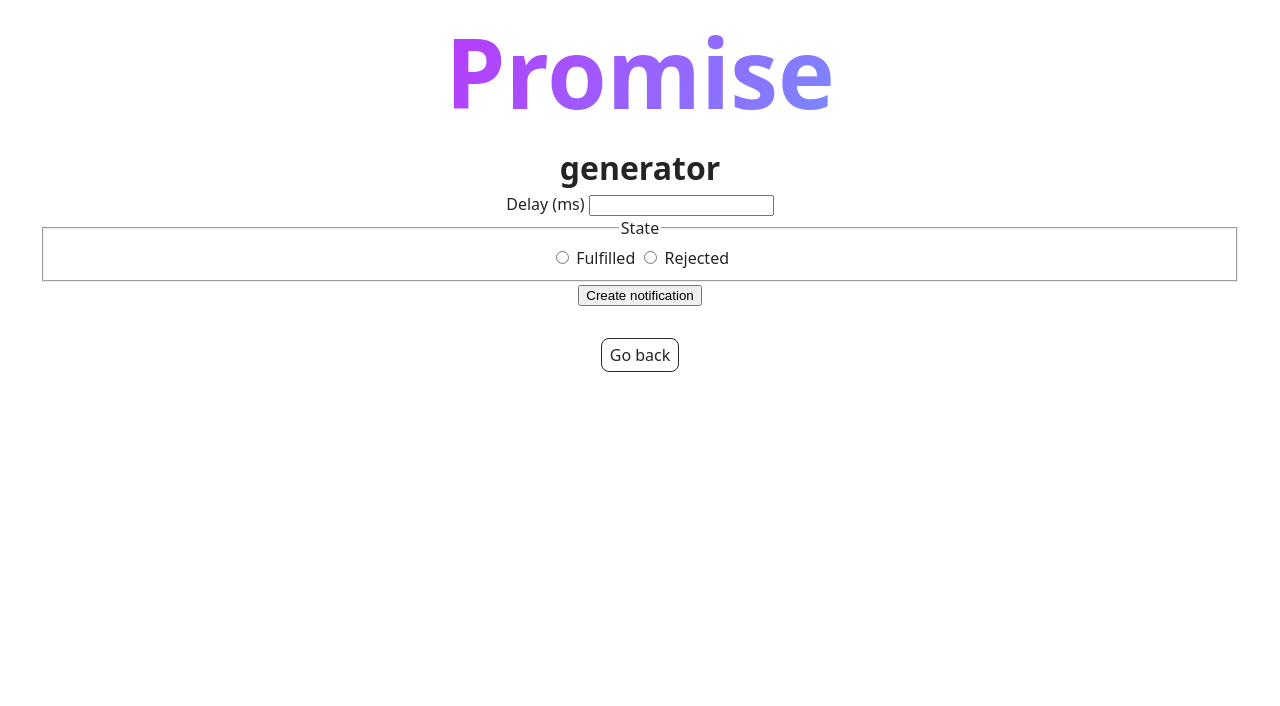
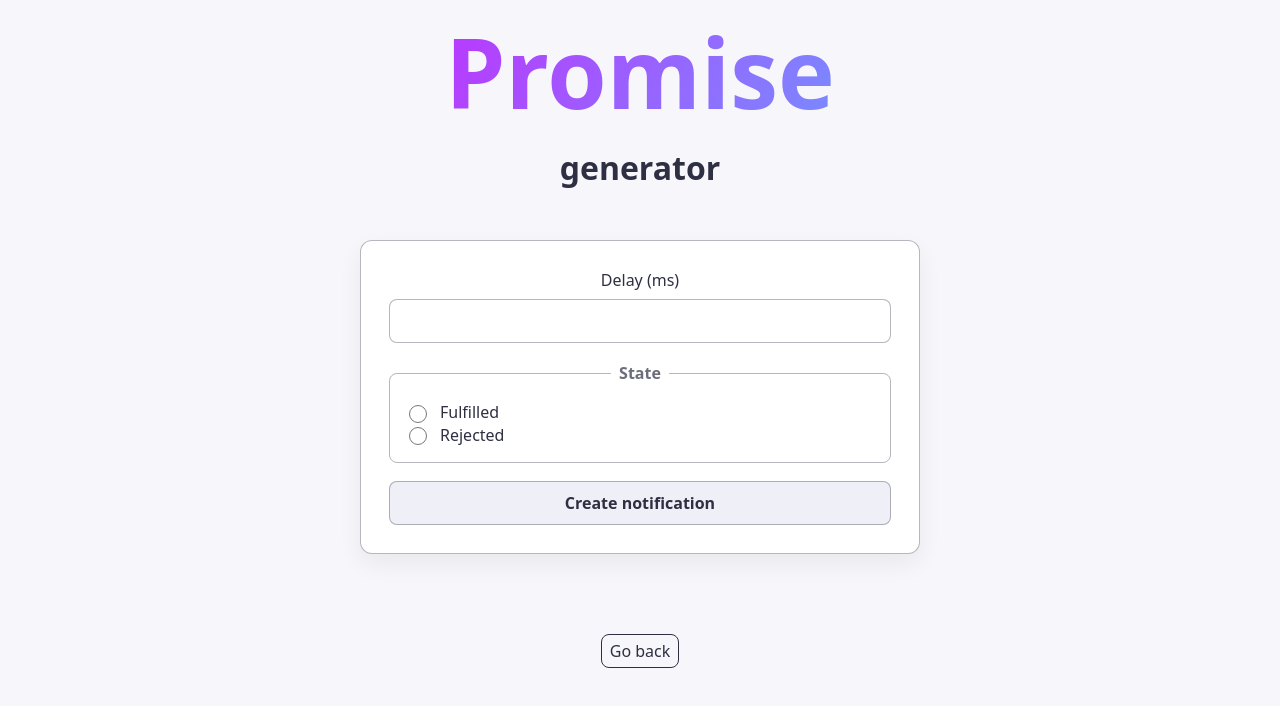
Before and after one commit to vanrica/goit-js-hw-10, a website built with Vite: page src/2-snackbar.html in a window 1280 px wide. Built offline with nearby package versions, Linux system fonts and the light colour scheme.

Commit message:
fixes and snackbar css

```diff
--- /dev/null
+++ b/src/css/snackbar.css
@@ -0,0 +1,151 @@
+:root {
+  --text: #2e2f42;
+  --muted: rgba(46, 47, 66, 0.7);
+  --border: rgba(46, 47, 66, 0.35);
+  --border-hover: rgba(46, 47, 66, 0.65);
+  --bg: #ffffff;
+  --surface: #f7f7fb;
+  --radius: 8px;
+}
+
+*,
+*::before,
+*::after {
+  box-sizing: border-box;
+}
+
+body {
+  margin: 0;
+  font-family: system-ui, -apple-system, Segoe UI, Roboto, Arial, sans-serif;
+  color: var(--text);
+  background: var(--surface);
+}
+
+.form {
+  width: min(560px, 92vw);
+  margin: 48px auto;
+  padding: 28px;
+
+  background: var(--bg);
+  border: 1px solid var(--border);
+  border-radius: 12px;
+  box-shadow: 0 10px 24px rgba(0, 0, 0, 0.06);
+
+  display: flex;
+  flex-direction: column;
+  gap: 18px;
+}
+
+.form label {
+  display: flex;
+  flex-direction: column;
+  gap: 8px;
+
+  font-size: 16px;
+  line-height: 1.4;
+}
+
+.form input[type="number"] {
+  height: 44px;
+  padding: 10px 12px;
+
+  font: inherit;
+  color: var(--text);
+
+  border: 1px solid var(--border);
+  border-radius: var(--radius);
+  outline: transparent;
+  transition: border-color 200ms ease, box-shadow 200ms ease;
+}
+
+.form input[type="number"]:hover {
+  border-color: var(--border-hover);
+}
+
+.form input[type="number"]:focus {
+  border-color: var(--border-hover);
+  box-shadow: 0 0 0 3px rgba(100, 80, 255, 0.18);
+}
+
+/* Fieldset */
+.form fieldset {
+  margin: 0;
+  padding: 16px 14px;
+
+  border: 1px solid var(--border);
+  border-radius: var(--radius);
+}
+
+.form legend {
+  padding: 0 8px;
+  font-weight: 600;
+  color: var(--muted);
+}
+
+.form fieldset label {
+  flex-direction: row;
+  align-items: center;
+  gap: 10px;
+
+  margin-right: 18px;
+  font-size: 16px;
+}
+
+.form input[type="radio"] {
+  width: 18px;
+  height: 18px;
+  accent-color: #6c63ff;
+}
+
+/* Submit button */
+.form button[type="submit"] {
+  height: 44px;
+  width: 100%;
+
+  border: 1px solid var(--border);
+  border-radius: var(--radius);
+  background: #efeff7;
+
+  font: inherit;
+  font-weight: 600;
+  color: var(--text);
+
+  cursor: pointer;
+  transition: transform 120ms ease, background-color 200ms ease, border-color 200ms ease;
+}
+
+.form button[type="submit"]:hover {
+  background: #e7e7f3;
+  border-color: var(--border-hover);
+}
+
+.form button[type="submit"]:active {
+  transform: translateY(1px);
+}
+
+.go-back,
+a.go-back {
+  display: inline-flex;
+  justify-content: center;
+  align-items: center;
+
+  height: 40px;
+  padding: 0 14px;
+  margin: 0 auto;
+
+  border: 1px solid var(--border);
+  border-radius: var(--radius);
+  background: transparent;
+
+  color: var(--text);
+  text-decoration: none;
+
+  cursor: pointer;
+  transition: border-color 200ms ease, background-color 200ms ease;
+}
+
+.go-back:hover,
+a.go-back:hover {
+  border-color: var(--border-hover);
+  background: rgba(46, 47, 66, 0.04);
+}
--- a/src/css/styles.css
+++ b/src/css/styles.css
@@ -17,3 +17,4 @@
 @import url('./back-link.css');
 @import url('./footer.css');
 @import url('./timer.css');
+@import url('./snackbar.css');
--- a/src/css/timer.css
+++ b/src/css/timer.css
@@ -1,4 +1,3 @@
-/* TIMER */
 .timer-controls {
   display: flex;
   gap: 8px;
```
